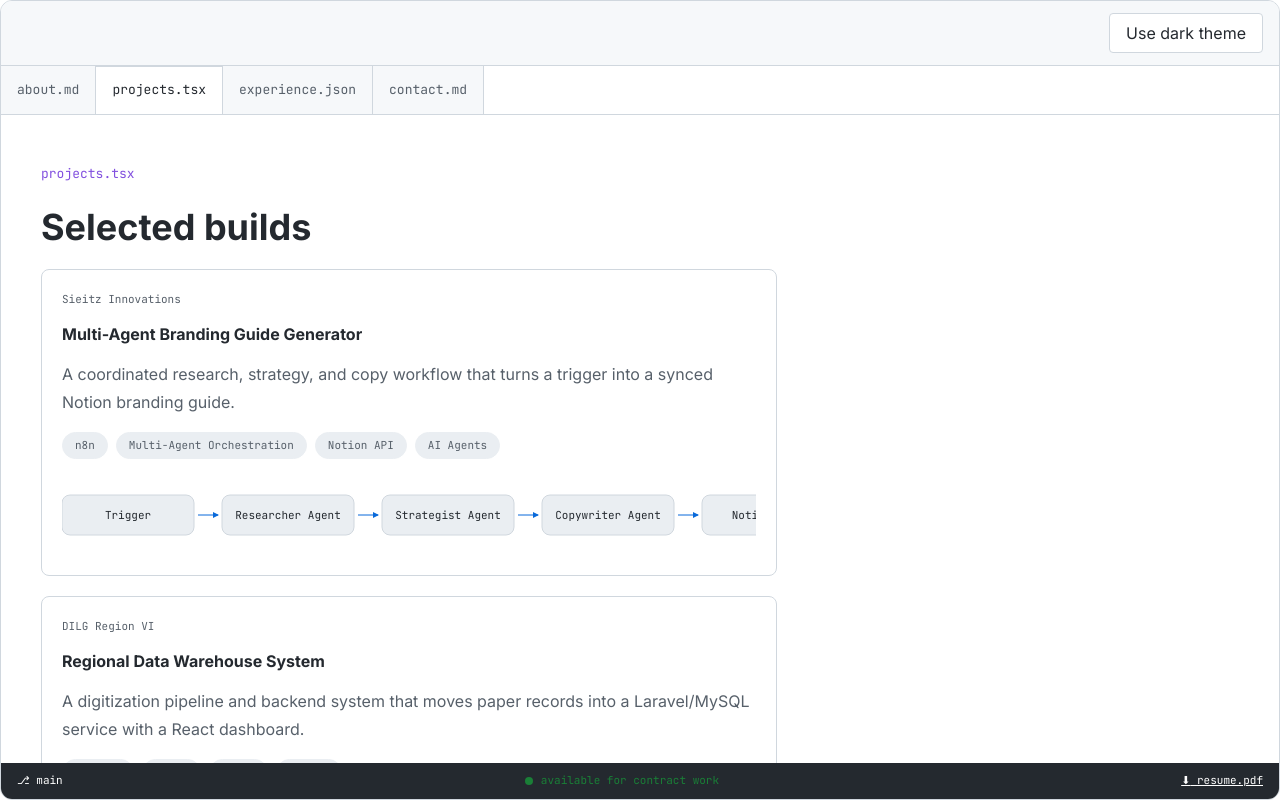
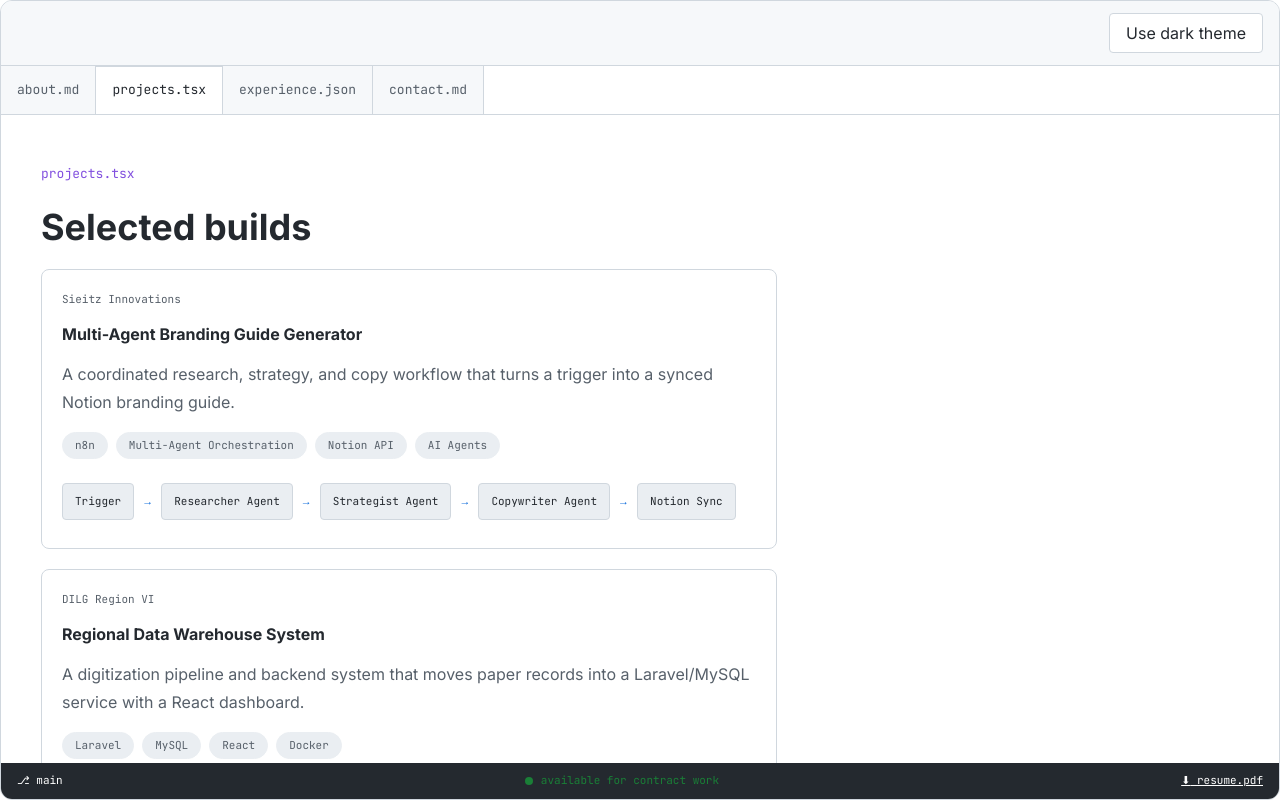
Before and after one commit to petergabriel-dev/lopezpetergabriel-portfolio, a Next.js app: page / in a window 1280 px wide. Both pictures are taken after a click on the tab "projects.tsx". Built offline with nearby package versions, Linux system fonts and the light colour scheme.

Commit message:
Inline project flow chains

```diff
--- a/components/FlowDiagram.module.css
+++ /dev/null
@@ -1,32 +0,0 @@
-.viewport {
-  max-inline-size: 100%;
-  overflow-x: auto;
-  padding-block: var(--space-2);
-}
-
-.svg {
-  display: block;
-  max-inline-size: none;
-  color: var(--color-content-primary);
-}
-
-.node {
-  fill: var(--color-surface-inset);
-  stroke: var(--color-border-default);
-  stroke-width: var(--border-width-hairline);
-}
-
-.label {
-  fill: var(--color-content-primary);
-  font-family: var(--font-family-mono);
-  font-size: var(--font-size-label);
-}
-
-.arrow {
-  stroke: var(--color-link);
-  stroke-width: var(--border-width-hairline);
-}
-
-.arrowHead {
-  fill: var(--color-link);
-}
--- a/components/FlowDiagram.tsx
+++ /dev/null
@@ -1,85 +0,0 @@
-import { useId } from "react";
-
-import type { FlowStep } from "@/content/types";
-
-import styles from "./FlowDiagram.module.css";
-
-type FlowDiagramProps = {
-  steps: readonly FlowStep[];
-};
-
-const nodeWidth = 132;
-const nodeHeight = 40;
-const nodeGap = 28;
-const diagramHeight = 64;
-
-export function FlowDiagram({ steps }: FlowDiagramProps) {
-  const markerId = `flow-arrow-${useId().replaceAll(":", "")}`;
-  const diagramWidth = Math.max(nodeWidth, steps.length * nodeWidth + Math.max(0, steps.length - 1) * nodeGap);
-  const alternative = steps.map((step) => step.label).join(", ");
-
-  if (!steps.length) {
-    return null;
-  }
-
-  return (
-    <div className={styles.viewport} role="img" aria-label={alternative}>
-      <svg
-        aria-hidden="true"
-        className={styles.svg}
-        height={diagramHeight}
-        viewBox={`0 0 ${diagramWidth} ${diagramHeight}`}
-        width={diagramWidth}
-      >
-        <defs>
-          <marker
-            id={markerId}
-            markerHeight="6"
-            markerWidth="6"
-            orient="auto-start-reverse"
-            refX="5"
-            refY="3"
-            viewBox="0 0 6 6"
-          >
-            <path className={styles.arrowHead} d="M 0 0 L 6 3 L 0 6 z" />
-          </marker>
-        </defs>
-        {steps.map((step, index) => {
-          const x = index * (nodeWidth + nodeGap);
-          const centerY = diagramHeight / 2;
-
-          return (
-            <g key={step.label}>
-              {index > 0 ? (
-                <line
-                  className={styles.arrow}
-                  markerEnd={`url(#${markerId})`}
-                  x1={x - nodeGap + 4}
-                  x2={x - 4}
-                  y1={centerY}
-                  y2={centerY}
-                />
-              ) : null}
-              <rect
-                className={styles.node}
-                height={nodeHeight}
-                rx="8"
-                width={nodeWidth}
-                x={x}
-                y={(diagramHeight - nodeHeight) / 2}
-              />
-              <text
-                className={styles.label}
-                textAnchor="middle"
-                x={x + nodeWidth / 2}
-                y={centerY + 4}
-              >
-                {step.label}
-              </text>
-            </g>
-          );
-        })}
-      </svg>
-    </div>
-  );
-}
--- a/components/ProjectCard.module.css
+++ b/components/ProjectCard.module.css
@@ -45,6 +45,37 @@
   list-style: none;
 }
 
+.flowDiagram {
+  max-inline-size: 100%;
+  padding-block: var(--space-2);
+}
+
+.flowTrack {
+  display: flex;
+  min-inline-size: 0;
+  flex-wrap: wrap;
+  align-items: center;
+  gap: var(--space-2);
+  color: var(--color-secondary);
+  font-family: var(--font-family-ui);
+  font-size: var(--font-size-label);
+}
+
+.flowNode {
+  max-inline-size: 100%;
+  overflow-wrap: anywhere;
+  padding: var(--space-2) var(--space-3);
+  border: var(--border-width-hairline) solid var(--color-border-default);
+  border-radius: var(--radius-control);
+  background: var(--color-surface-inset);
+  color: var(--color-content-primary);
+}
+
+.flowArrow {
+  flex: none;
+  color: var(--color-link);
+}
+
 .note {
   font-family: var(--font-family-ui);
   font-size: var(--font-size-body-small);
--- a/components/ProjectCard.tsx
+++ b/components/ProjectCard.tsx
@@ -1,6 +1,7 @@
+import { Fragment } from "react";
+
 import type { Project } from "@/content/types";
 
-import { FlowDiagram } from "./FlowDiagram";
 import styles from "./ProjectCard.module.css";
 import { TagChip } from "./TagChip";
 
@@ -19,7 +20,22 @@ export function ProjectCard({ project }: ProjectCardProps) {
           <TagChip key={tag} label={tag} />
         ))}
       </ul>
-      <FlowDiagram steps={project.flow} />
+      {project.flow.length ? (
+        <div className={styles.flowDiagram} role="img" aria-label={project.flow.map((step) => step.label).join(", ")}>
+          <div className={styles.flowTrack}>
+            {project.flow.map((step, index) => (
+              <Fragment key={`${index}-${step.label}`}>
+                {index > 0 ? (
+                  <span className={styles.flowArrow} aria-hidden="true">
+                    →
+                  </span>
+                ) : null}
+                <span className={styles.flowNode}>{step.label}</span>
+              </Fragment>
+            ))}
+          </div>
+        </div>
+      ) : null}
       {project.migrationNote ? <p className={styles.note}>{project.migrationNote}</p> : null}
     </article>
   );
```
